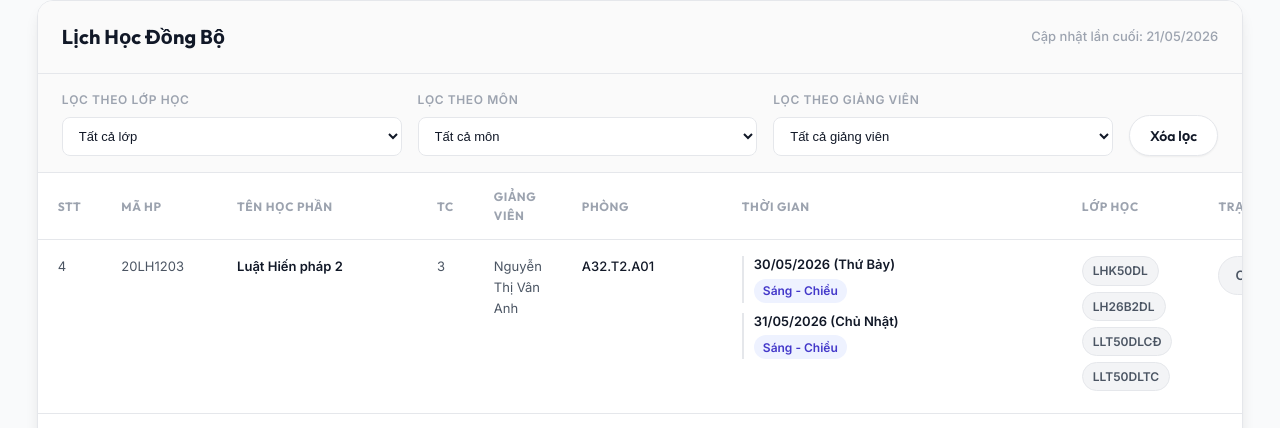
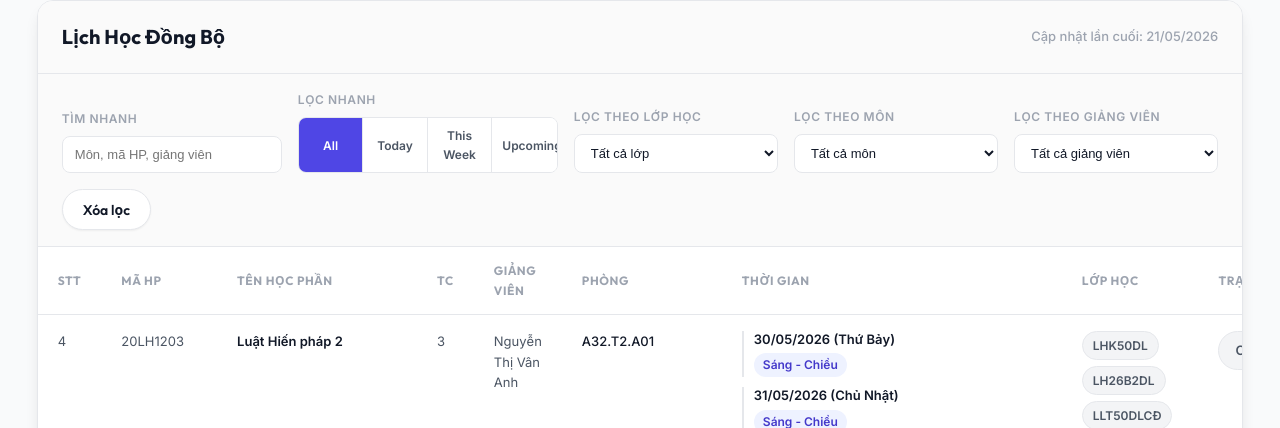
Before and after one commit to Messiac24/Luat-Schedule, a Flask app: page / in a window 1280 px wide. Shown: the part 86-514 px from the top of the page. Run offline with Flask 3, Linux system fonts and the light colour scheme.

Commit message:
Add compact schedule filters

```diff
--- a/schedule-tool/static/css/style.css
+++ b/schedule-tool/static/css/style.css
@@ -232,6 +232,45 @@ main::after {
     font-size: 13px;
     color: var(--color-text-primary);
     background: #FFFFFF;
+}
+
+.filter-search-group {
+    min-width: 220px;
+}
+
+.filter-quick-group {
+    min-width: 260px;
+}
+
+.quick-filter {
+    display: grid;
+    grid-template-columns: repeat(4, minmax(0, 1fr));
+    border: 1px solid var(--color-border);
+    border-radius: var(--radius-md);
+    overflow: hidden;
+    background: #FFFFFF;
+}
+
+.quick-filter-btn {
+    min-height: 38px;
+    padding: 8px 10px;
+    border: 0;
+    border-right: 1px solid var(--color-border);
+    background: #FFFFFF;
+    color: var(--color-text-secondary);
+    font: inherit;
+    font-size: 12px;
+    font-weight: 700;
+    cursor: pointer;
+}
+
+.quick-filter-btn:last-child {
+    border-right: 0;
+}
+
+.quick-filter-btn.active {
+    background: var(--color-primary);
+    color: #FFFFFF;
 }
 
 .filter-actions {
--- a/schedule-tool/static/js/app.js
+++ b/schedule-tool/static/js/app.js
@@ -6,6 +6,7 @@ const CLASS_CODE_MAP = {
 };
 
 let classMapEnabled = false;
+let activeScheduleFilter = 'all';
 
 function showToast(message, type = 'success') {
     const toast = document.getElementById('toast');
@@ -144,11 +145,83 @@ function normalizeFilterText(value) {
     return String(value || '').trim().toLowerCase();
 }
 
-function rowMatchesFilters(row, classFilter, subjectFilter, teacherFilter) {
+function startOfDay(date) {
+    return new Date(date.getFullYear(), date.getMonth(), date.getDate());
+}
+
+function startOfWeek(date) {
+    const day = date.getDay() || 7;
+    const start = startOfDay(date);
+    start.setDate(start.getDate() - day + 1);
+    return start;
+}
+
+function getRowScheduleDates(row) {
+    const rawTime = row.querySelector('.schedule-list')?.dataset.rawTime
+        || row.querySelector('.time-editor')?.value
+        || '';
+    const dates = [];
+    const datePattern = /(\d{2})\/(\d{2})\/(\d{4})/g;
+    let match;
+
+    while ((match = datePattern.exec(rawTime)) !== null) {
+        const day = Number(match[1]);
+        const month = Number(match[2]) - 1;
+        const year = Number(match[3]);
+        dates.push(new Date(year, month, day));
+    }
+
+    return dates;
+}
+
+function rowMatchesScheduleFilter(row, scheduleFilter) {
+    if (scheduleFilter === 'all') return true;
+
+    const today = startOfDay(new Date());
+    const dates = getRowScheduleDates(row).map(startOfDay);
+    if (!dates.length) return false;
+
+    if (scheduleFilter === 'today') {
+        return dates.some((date) => date.getTime() === today.getTime());
+    }
+
+    if (scheduleFilter === 'week') {
+        const weekStart = startOfWeek(today);
+        const weekEnd = new Date(weekStart);
+        weekEnd.setDate(weekEnd.getDate() + 6);
+        return dates.some((date) => date >= weekStart && date <= weekEnd);
+    }
+
+    if (scheduleFilter === 'upcoming') {
+        return dates.some((date) => date >= today);
+    }
+
+    return true;
+}
+
+function rowMatchesSearch(row, searchText) {
+    if (!searchText) return true;
+    const haystack = normalizeFilterText([
+        row.dataset.id,
+        row.dataset.subject,
+        row.dataset.teacher,
+        row.dataset.classList,
+        row.textContent,
+    ].join(' '));
+    return haystack.includes(searchText);
+}
+
+function rowMatchesFilters(row, classFilter, subjectFilter, teacherFilter, searchText, scheduleFilter) {
     const rowClasses = normalizeFilterText(row.dataset.classList);
     const rowSubject = normalizeFilterText(row.dataset.subject);
     const rowTeacher = normalizeFilterText(row.dataset.teacher);
 
+    if (!rowMatchesSearch(row, searchText)) {
+        return false;
+    }
+    if (!rowMatchesScheduleFilter(row, scheduleFilter)) {
+        return false;
+    }
     if (classFilter && !rowClasses.split(',').map((cls) => cls.trim()).includes(classFilter)) {
         return false;
     }
@@ -185,12 +258,20 @@ function initSelectOptions(attribute, elementId, defaultText) {
 }
 
 function applyFilters() {
+    const searchText = normalizeFilterText(document.getElementById('filter-search')?.value);
     const classFilter = normalizeFilterText(document.getElementById('filter-class')?.value);
     const subjectFilter = normalizeFilterText(document.getElementById('filter-subject')?.value);
     const teacherFilter = normalizeFilterText(document.getElementById('filter-teacher')?.value);
 
     document.querySelectorAll('tbody tr[data-id]').forEach((row) => {
-        row.style.display = rowMatchesFilters(row, classFilter, subjectFilter, teacherFilter) ? '' : 'none';
+        row.style.display = rowMatchesFilters(
+            row,
+            classFilter,
+            subjectFilter,
+            teacherFilter,
+            searchText,
+            activeScheduleFilter,
+        ) ? '' : 'none';
     });
 }
 
@@ -199,10 +280,13 @@ function buildExportUrl() {
     const classFilter = document.getElementById('filter-class')?.value || '';
     const subjectFilter = document.getElementById('filter-subject')?.value || '';
     const teacherFilter = document.getElementById('filter-teacher')?.value || '';
+    const searchText = document.getElementById('filter-search')?.value || '';
 
     if (classFilter) params.set('class', classFilter);
     if (subjectFilter) params.set('subject', subjectFilter);
     if (teacherFilter) params.set('teacher', teacherFilter);
+    if (searchText) params.set('q', searchText);
+    if (activeScheduleFilter !== 'all') params.set('range', activeScheduleFilter);
 
     const query = params.toString();
     return query ? `/api/export.xlsx?${query}` : '/api/export.xlsx';
@@ -357,24 +441,42 @@ if (scrapeButton) {
 const clearFiltersButton = document.getElementById('btn-clear-filters');
 if (clearFiltersButton) {
     clearFiltersButton.addEventListener('click', () => {
+        const searchFilter = document.getElementById('filter-search');
         const classFilter = document.getElementById('filter-class');
         const subjectFilter = document.getElementById('filter-subject');
         const teacherFilter = document.getElementById('filter-teacher');
 
+        if (searchFilter) searchFilter.value = '';
         if (classFilter) classFilter.value = '';
         if (subjectFilter) subjectFilter.value = '';
         if (teacherFilter) teacherFilter.value = '';
+        activeScheduleFilter = 'all';
+        document.querySelectorAll('.quick-filter-btn').forEach((button) => {
+            button.classList.toggle('active', button.dataset.scheduleFilter === 'all');
+        });
         applyFilters();
     });
 }
 
+const filterSearch = document.getElementById('filter-search');
 const filterClass = document.getElementById('filter-class');
 const filterSubject = document.getElementById('filter-subject');
 const filterTeacher = document.getElementById('filter-teacher');
 
+if (filterSearch) filterSearch.addEventListener('input', applyFilters);
 if (filterClass) filterClass.addEventListener('change', applyFilters);
 if (filterSubject) filterSubject.addEventListener('change', applyFilters);
 if (filterTeacher) filterTeacher.addEventListener('change', applyFilters);
+
+document.querySelectorAll('.quick-filter-btn').forEach((button) => {
+    button.addEventListener('click', () => {
+        activeScheduleFilter = button.dataset.scheduleFilter || 'all';
+        document.querySelectorAll('.quick-filter-btn').forEach((item) => {
+            item.classList.toggle('active', item === button);
+        });
+        applyFilters();
+    });
+});
 
 const classToggleButton = document.getElementById('btn-toggle-class-map');
 if (classToggleButton) {
--- a/schedule-tool/static/service-worker.js
+++ b/schedule-tool/static/service-worker.js
@@ -1,4 +1,4 @@
-const CACHE_NAME = 'luat-schedule-static-v1';
+const CACHE_NAME = 'luat-schedule-static-v2';
 const STATIC_ASSETS = [
   '/static/css/style.css',
   '/static/js/app.js',
--- a/schedule-tool/templates/index.html
+++ b/schedule-tool/templates/index.html
@@ -10,7 +10,7 @@
     <link rel="preconnect" href="https://fonts.googleapis.com">
     <link rel="preconnect" href="https://fonts.gstatic.com" crossorigin>
     <link href="https://fonts.googleapis.com/css2?family=Inter:wght@400;500;600&family=Outfit:wght@500;600;700;800&display=swap" rel="stylesheet">
-    <link rel="stylesheet" href="{{ url_for('static', filename='css/style.css') }}?v=5">
+    <link rel="stylesheet" href="{{ url_for('static', filename='css/style.css') }}?v=6">
 </head>
 <body>
     <header class="app-header">
@@ -58,6 +58,19 @@
                 <p>Cập nhật lần cuối: {% if data.last_updated %}{{ (data.last_updated|string)[:10].split('-')|reverse|join('/') }}{% else %}Chưa có dữ liệu{% endif %}</p>
             </div>
             <div id="filter-panel" class="filter-bar">
+                <div class="filter-group filter-search-group">
+                    <label for="filter-search">Tìm nhanh</label>
+                    <input id="filter-search" class="filter-input" type="search" placeholder="Môn, mã HP, giảng viên">
+                </div>
+                <div class="filter-group filter-quick-group">
+                    <label>Lọc nhanh</label>
+                    <div class="quick-filter" role="group" aria-label="Lọc nhanh theo thời gian">
+                        <button class="quick-filter-btn active" type="button" data-schedule-filter="all">All</button>
+                        <button class="quick-filter-btn" type="button" data-schedule-filter="today">Today</button>
+                        <button class="quick-filter-btn" type="button" data-schedule-filter="week">This Week</button>
+                        <button class="quick-filter-btn" type="button" data-schedule-filter="upcoming">Upcoming</button>
+                    </div>
+                </div>
                 <div class="filter-group">
                     <label for="filter-class">Lọc theo lớp học</label>
                     <select id="filter-class" class="filter-select">
@@ -168,7 +181,7 @@
 
     <div id="toast" class="toast"></div>
 
-    <script src="{{ url_for('static', filename='js/app.js') }}?v=4"></script>
+    <script src="{{ url_for('static', filename='js/app.js') }}?v=5"></script>
     <script>
         if ('serviceWorker' in navigator) {
             window.addEventListener('load', () => {
```
